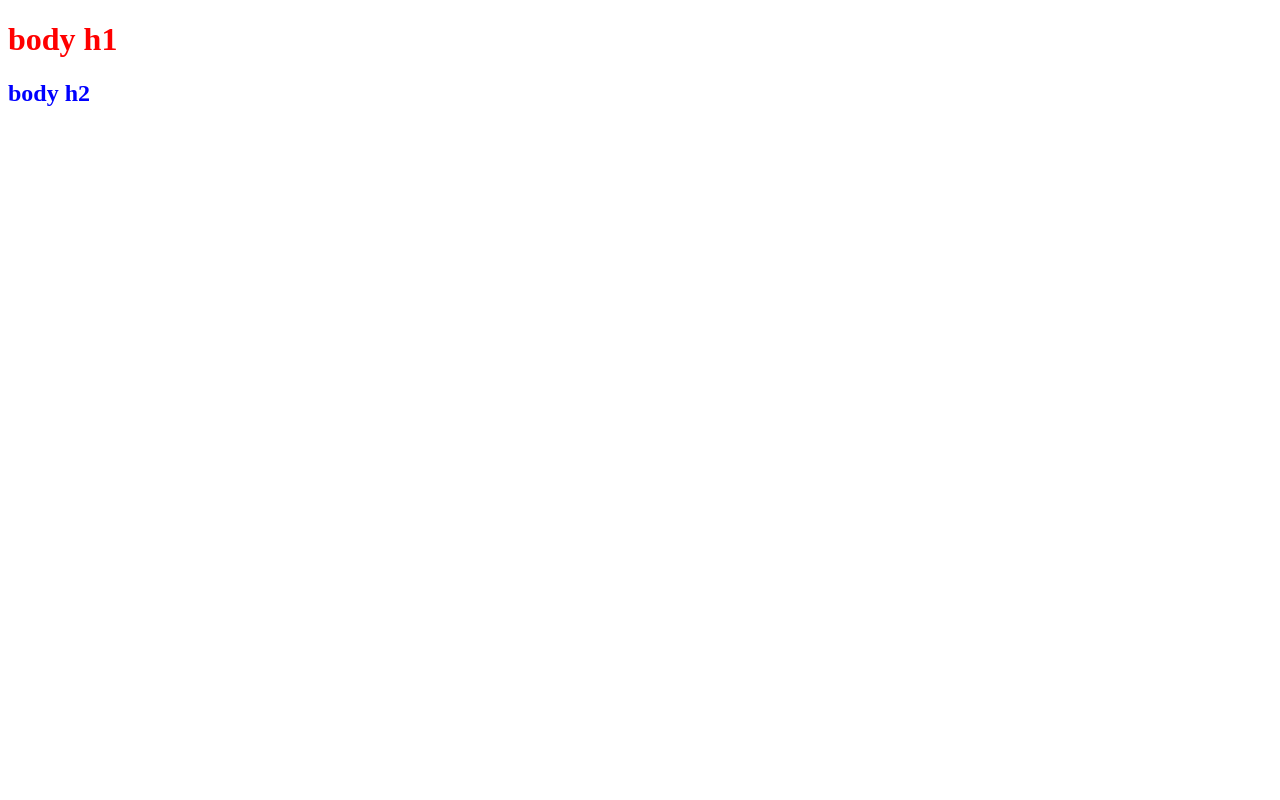
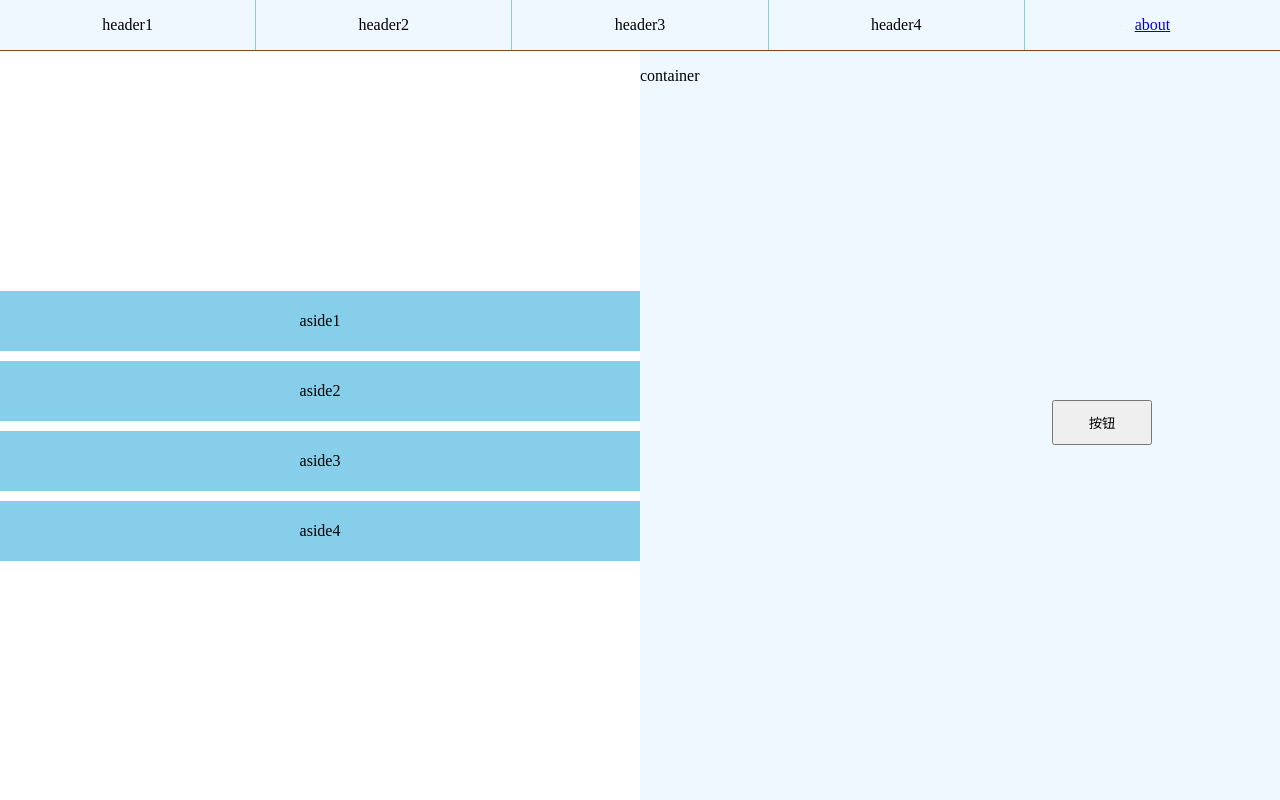
Before and after one commit to kvy-club/kvy, a plain HTML site: page index.html in a window 1280 px wide. Drawn offline with Linux system fonts and the light colour scheme.

Commit message:
测试js以及页面跳转

```diff
--- a/assets/css/main.css
+++ b/assets/css/main.css
@@ -1,6 +1,69 @@
-h1{
-	color: red;
+html,body{
+	padding: 0;
+	margin: 0;
+	width: 100%;
+	height: 100%;
+	overflow: hidden;
 }
-h2{
-	color: blue;
+ul,li,article{
+	padding: 0;
+	margin: 0;
+	list-style: none;
 }
+.pages_header{
+	display: flex;
+	border-bottom: 1px solid saddlebrown;
+}
+.pages_header li{
+	display: block;
+	text-align: center;
+	line-height: 50px;
+	width: 20%;
+	background-color: aliceblue;
+	border-left: 1px solid skyblue;
+}
+.pages_header li:first-child{
+	border-left: 0;
+}
+.pages_main{
+	display: flex;
+	align-items: center;
+	justify-content: space-between;
+	height: calc(100% - 50px);
+}
+
+.main_aside{
+	display: block;
+	width: 50%;
+	transition: all 0.25s;
+}
+.main_aside li{
+	display: block;
+	width: 100%;
+	line-height: 60px;
+	text-align: center;
+	background-color: #87CEEB;
+	margin: 10px 0;
+	transition: all 0.25s;
+}
+.main_container{
+	display: block;
+	height: 100%;
+	width: 50%;
+	background-color: aliceblue;
+	transition: all 0.25s;
+}
+.pages_main.active .main_aside{
+	width: 80%;
+}
+.pages_main.active .main_container{
+	width: 20%;
+}
+
+button{
+	position: absolute;
+	width: 6.25rem;
+	height: 45px;
+	right: 10%;
+	top: 50%;
+}
--- a/index.html
+++ b/index.html
@@ -7,7 +7,46 @@
 		<link rel="stylesheet" href="./assets/css/main.css" />
 	</head>
 	<body>
-		<h1>body h1</h1>
-		<h2>body h2</h2>
+			<ul class="pages_header">
+				<li>header1</li>
+				<li>header2</li>
+				<li>header3</li>
+				<li>header4</li>
+				<li>
+					<a href="./pages/about/index.html">about</a>
+				</li>
+			</ul>
+			<article id="main" class="pages_main">
+				<ul class="main_aside">
+					<li>aside1</li>
+					<li>aside2</li>
+					<li>aside3</li>
+					<li>aside4</li>
+				</ul>
+				<div class="main_container">
+					<p id="domBox">container</p>
+					<button id="button" type="button">按钮</button>
+				</div>
+			</article>
+			<script>
+				let dom = document.getElementsByClassName("pages_main")[0]
+				let domBox = document.getElementById('domBox')
+				let bol = false
+				document.getElementById('button').onclick = function(){
+					bol = !bol
+					if(bol){
+						dom.classList.add('active')
+					}else{
+						dom.classList.remove('active')
+					}
+				}
+				let lis = document.getElementsByTagName('li')
+				for (var i = 0; i < lis.length; i++) {
+					let a = lis[i]
+					lis[i].onclick = () => {
+						domBox.innerHTML = a.innerHTML
+					}
+				}
+			</script>
 	</body>
 </html>
```
Also changed, not shown: pages/about/index.html (added, +13 -0 lines), 1 other file.
